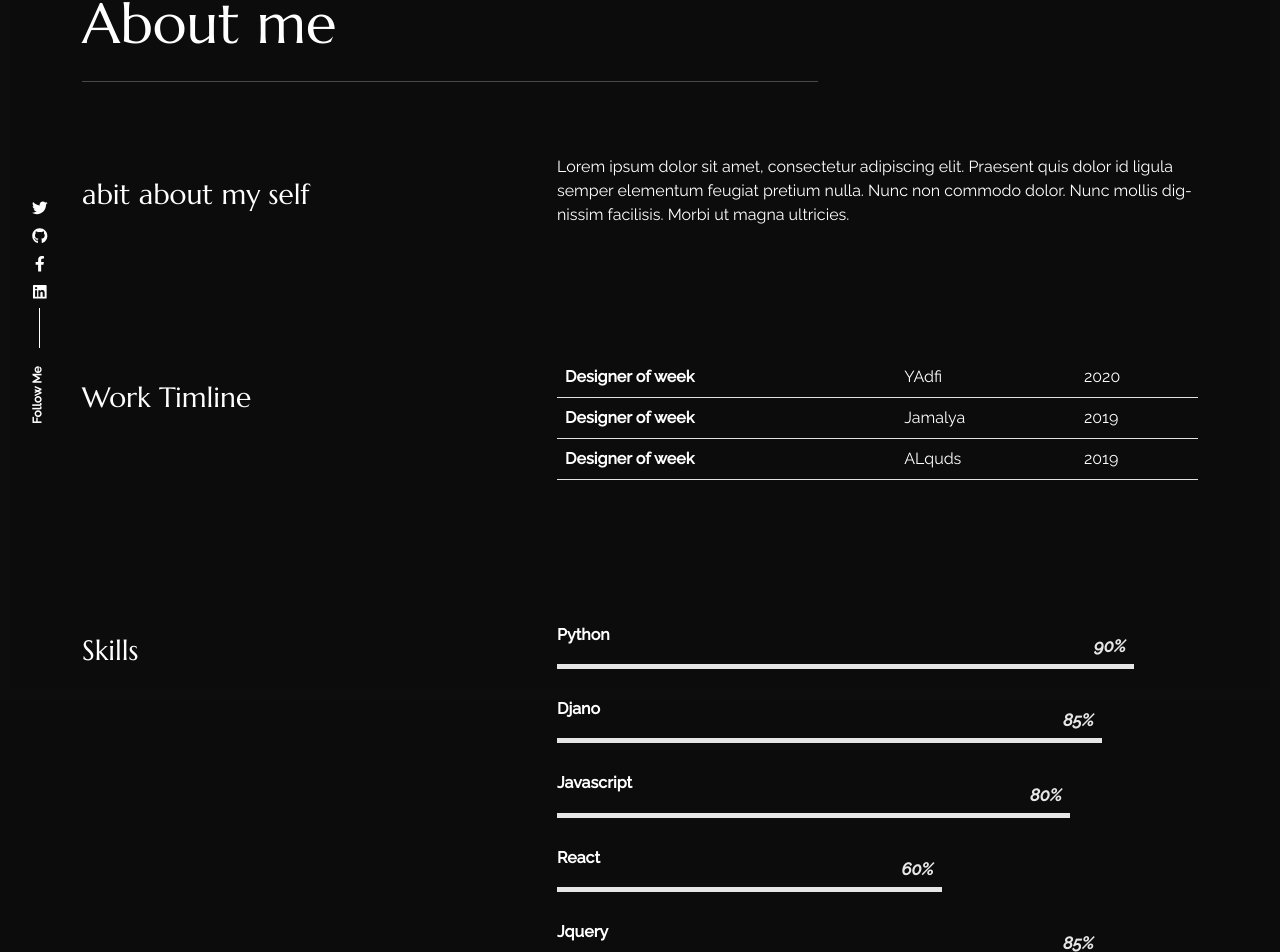
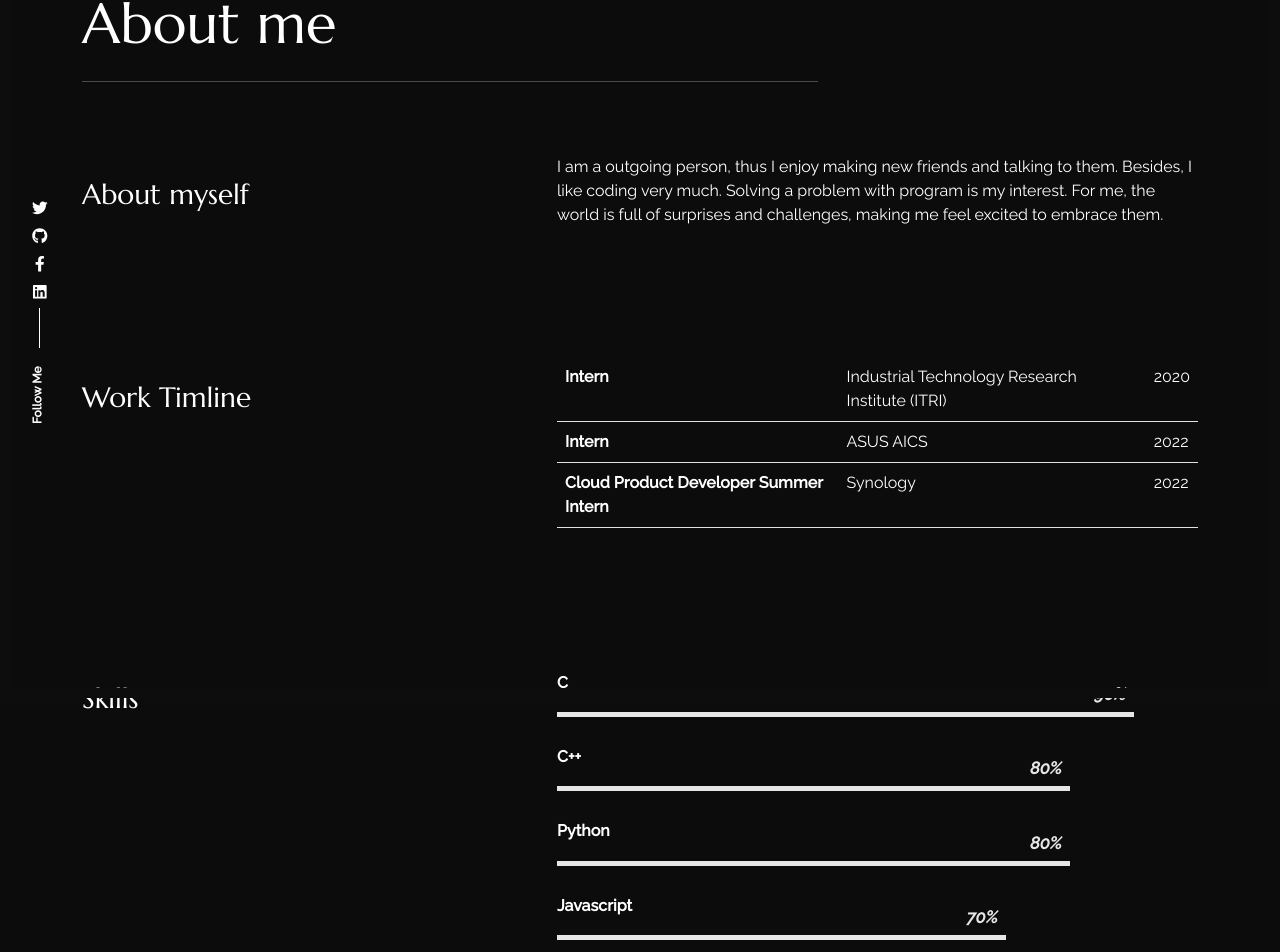
Before and after one commit to ubaimutl/react-portfolio, a React (Create React App) app: page /about in a window 1280 px wide. Shown: the part 102-1054 px from the top of the page. Built offline with nearby package versions, Linux system fonts and the light colour scheme.

Commit message:
update content

```diff
--- a/src/content_option.js
+++ b/src/content_option.js
@@ -1,60 +1,64 @@
-const logotext = "JOHN";
+const logotext = "Ivanouo";
 const meta = {
-    title: "John Doe",
-    description: "I’m John Doe data scientist _ Full stack devloper,currently working in Berlin",
+    title: "Ivan's Page",
+    description: "I'm Ivan, majoring in CS at National Tsing Hua University",
 };
 
 const introdata = {
-    title: "I’m John Doe",
+    title: "I'm Ivan",
     animated: {
-        first: "I love coding",
-        second: "I code cool websites",
-        third: "I develop mobile apps",
+        first: "I love coding !!",
+        second: "Poker lover !!",
+        third: "Play volleyball with me !!",
     },
-    description: "Lorem ipsum dolor sit amet, consectetur adipiscing elit. Sed at nisl euismod urna bibendum",
-    your_img_url: "https://images.unsplash.com/photo-1514790193030-c89d266d5a9d",
+    description: "Now, I'm a graduate student marjoring in CS at National Tsing Hua University.",
+    your_img_url: "https://i.imgur.com/G6f95oo.jpg",
 };
 
 const dataabout = {
-    title: "abit about my self",
-    aboutme: "Lorem ipsum dolor sit amet, consectetur adipiscing elit. Praesent quis dolor id ligula semper elementum feugiat pretium nulla. Nunc non commodo dolor. Nunc mollis dignissim facilisis. Morbi ut magna ultricies.",
+    title: "About myself",
+    aboutme: "I am a outgoing person, thus I enjoy making new friends and talking to them. Besides, I like coding very much. Solving a problem with program is my interest. For me, the world is full of surprises and challenges, making me feel excited to embrace them.",
 };
 const worktimeline = [{
-        jobtitle: "Designer of week",
-        where: "YAdfi",
+        jobtitle: "Intern",
+        where: "Industrial Technology Research Institute (ITRI)",
         date: "2020",
     },
     {
-        jobtitle: "Designer of week",
-        where: "Jamalya",
-        date: "2019",
+        jobtitle: "Intern",
+        where: "ASUS AICS",
+        date: "2022",
     },
     {
-        jobtitle: "Designer of week",
-        where: "ALquds",
-        date: "2019",
+        jobtitle: "Cloud Product Developer Summer Intern",
+        where: "Synology",
+        date: "2022",
     },
 ];
 
 const skills = [{
-        name: "Python",
+        name: "C",
         value: 90,
     },
     {
-        name: "Djano",
-        value: 85,
+        name: "C++",
+        value: 80,
+    },
+    {
+        name: "Python",
+        value: 80,
     },
     {
         name: "Javascript",
-        value: 80,
+        value: 70,
     },
     {
-        name: "React",
-        value: 60,
+        name: "Golang",
+        value: 70,
     },
     {
-        name: "Jquery",
-        value: 85,
+        name: "Vue",
+        value: 70,
     },
 ];
 
@@ -136,8 +140,8 @@ const dataportfolio = [{
 ];
 
 const contactConfig = {
-    YOUR_EMAIL: "name@domain.com",
-    YOUR_FONE: "(555)123-4567",
+    YOUR_EMAIL: "contact@ivanouo.one",
+    YOUR_FONE: "0909306616",
     description: "Lorem ipsum dolor sit amet, consectetur adipiscing elit. Morbi vehicula eu nunc et sollicitudin. Cras pulvinar, nisi at imperdiet pharetra. ",
     // creat an emailjs.com account
     // check out this tutorial https://www.emailjs.com/docs/examples/reactjs/
```
Also changed, not shown: 1 other file (tests, documents, lock files or other folders).
